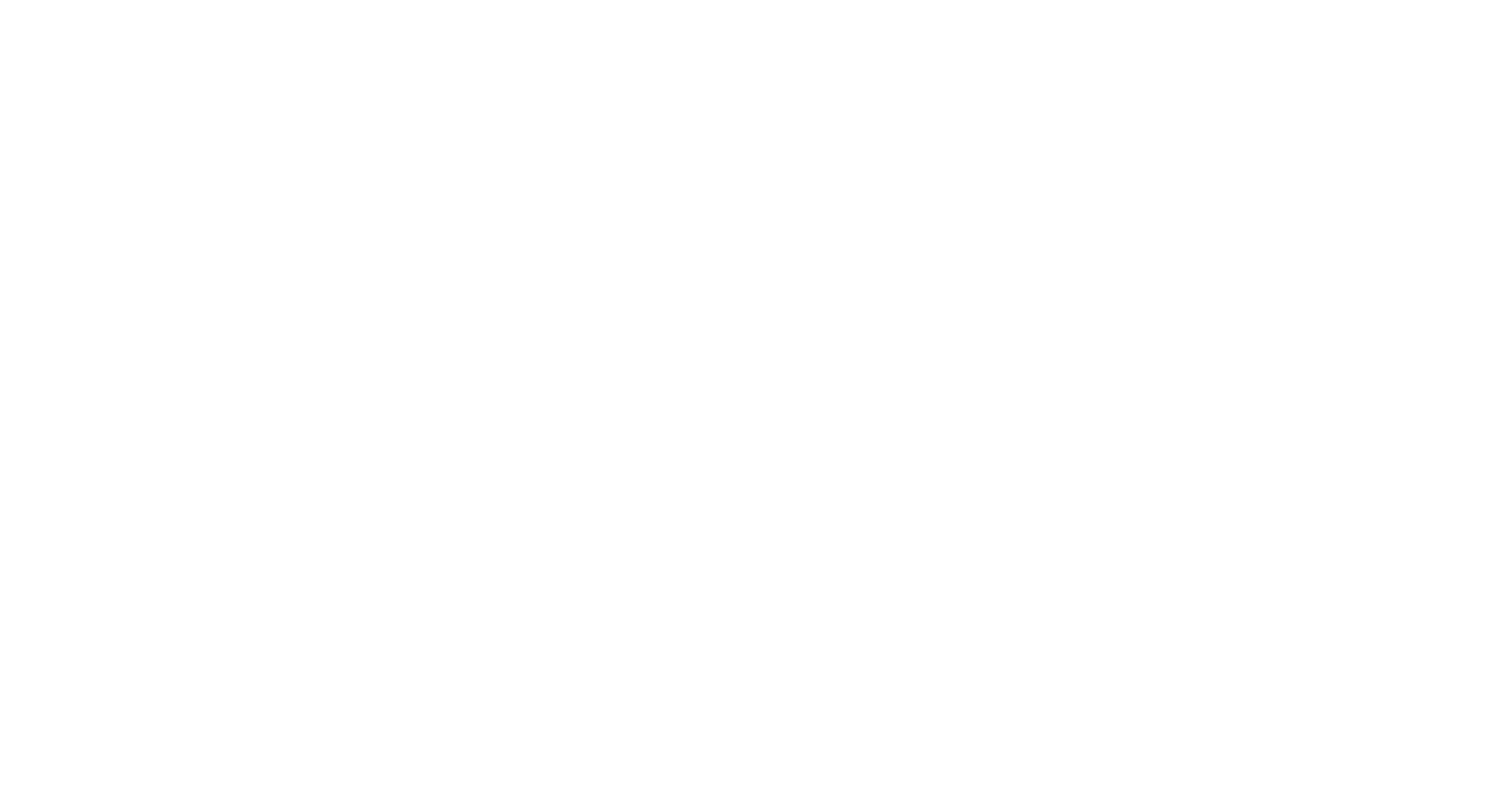
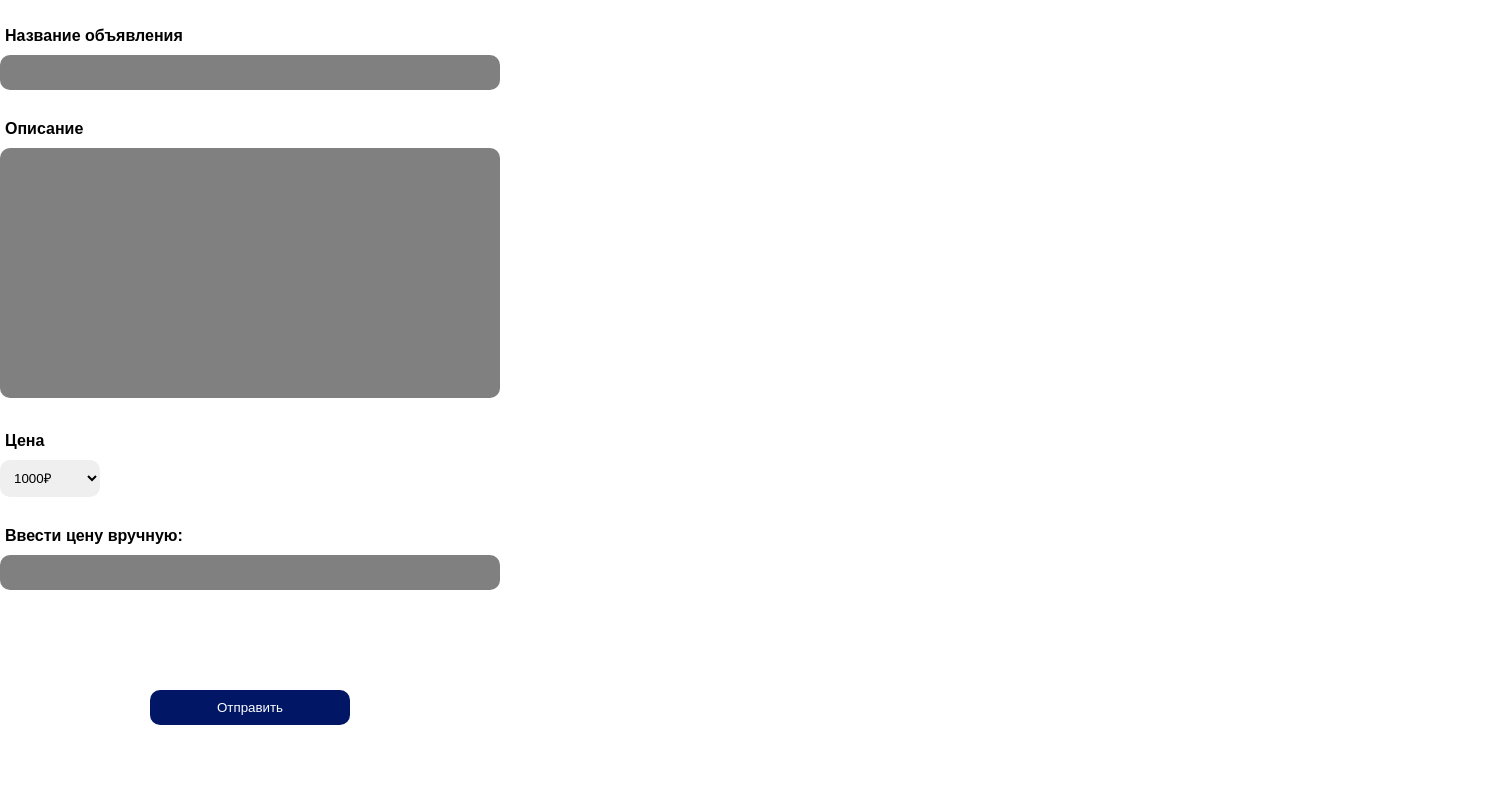
Before and after one commit to ShareefAbdullah/Demo-Avito, a React (Create React App) app: page /new-ad in a window 1280 px wide. Before the commit this address had no page. Shown: the part 500-1300 px from the top of the page, 1495 px wide, since content can reach past the window. Before the commit the page ends 800 px from the top, so only its background shows below. Built offline with nearby package versions, Linux system fonts and the light colour scheme.

Commit message:
Complete Demo-Avito Stage 1 - Lesson 7

```diff
--- a/src/components/App.jsx
+++ b/src/components/App.jsx
@@ -8,6 +8,7 @@ import { MessagesPage } from "../pages/MessagesPage";
 import { Layout } from "./Layout/Layout";
 //styles
 import styles from "./Content/content.module.css";
+import { NewAd } from "../pages/NewAd";
 
 function App() {
   return (
@@ -16,7 +17,7 @@ function App() {
         <Route index element={<Content />} />
 
         <Route
-          path="open-ad"
+          path="/open-ad"
           element={
             <div className="container">
               <OpenAdPage />
@@ -24,13 +25,14 @@ function App() {
           }
         />
         <Route
-          path="messages"
+          path="/messages"
           element={
             <div className="container">
               <MessagesPage />
             </div>
           }
         />
+        <Route path="/new-ad" element={<NewAd />} />
       </Route>
     </Routes>
   );
--- a/src/components/Content/SearchBar/SearchBar.jsx
+++ b/src/components/Content/SearchBar/SearchBar.jsx
@@ -2,13 +2,14 @@
 import React from "react";
 //components
 import { Button } from "../../Button/Button";
+import { Input } from "../../Input/Input";
 //styles
 import styles from "../content.module.css";
 
 export const SearchBar = () => {
   return (
     <div className={styles.search}>
-      <input type="text" placeholder="Поиск по объявлениям" />
+      <Input placeholder={"Поиск по объявлениям"} />
       <Button text="Найти" color="white" width="200px" />
     </div>
   );
--- a/src/components/Content/content.module.css
+++ b/src/components/Content/content.module.css
@@ -15,26 +15,6 @@
   width: 90%;
   display: flex;
   justify-content: space-between;
-}
-
-.search > input {
-  width: 75%;
-  margin: 0 auto;
-  padding: 0 15px;
-  border: none;
-  border-radius: 10px;
-  background-color: grey;
-  cursor: pointer;
-  color: white;
-}
-
-.search > input::-webkit-input-placeholder,
-.search > input::-moz-placeholder {
-  color: white;
-}
-
-.search > input:focus {
-  outline: none;
 }
 
 .services {
--- a/src/components/Header/Navigation.jsx
+++ b/src/components/Header/Navigation.jsx
@@ -25,7 +25,9 @@ export const Navigation = () => {
         <img src={avatar} alt="avatar" />
         <p>Lincode</p>
       </div>
-      <Button text="Разместить объявление" color="white" width="200px" />
+      <Link to="/new-ad">
+        <Button text="Разместить объявление" color="white" width="200px" />
+      </Link>
     </div>
   );
 };
--- a/src/components/Header/header.module.css
+++ b/src/components/Header/header.module.css
@@ -18,6 +18,10 @@
   align-items: center;
 }
 
+.navigation > a {
+  text-decoration: none;
+}
+
 .advert {
   color: white;
 }
--- /dev/null
+++ b/src/components/Input/Input.jsx
@@ -0,0 +1,37 @@
+//library
+import React from "react";
+//styles
+import styled from "styled-components";
+
+const StyledInput = styled.input`
+  width: ${(props) => props.width || "75%"};
+  margin: 0 auto;
+  padding: 10px 15px;
+  border: none;
+  border-radius: 10px;
+  background-color: grey;
+  cursor: pointer;
+  color: white;
+
+  &::placeholder {
+    color: white;
+  }
+
+  &:focus {
+    outline: none;
+  }
+
+  &::-webkit-outer-spin-button,
+  &::-webkit-inner-spin-button {
+    -webkit-appearance: none;
+    margin: 0;
+  }
+
+  &[type="number"] {
+    -moz-appearance: textfield;
+  }
+`;
+
+export const Input = ({ type = "text", placeholder, ...props }) => {
+  return <StyledInput type={type} placeholder={placeholder} {...props} />;
+};
--- /dev/null
+++ b/src/pages/NewAd.jsx
@@ -0,0 +1,53 @@
+//library
+import React from "react";
+//components
+import { Input } from "../components/Input/Input";
+import { Button } from "../components/Button/Button";
+//styles
+import styles from "./new-ad.module.css";
+
+export const NewAd = () => {
+  return (
+    <div className={styles.new_ad_container}>
+      <h1>Разместить объявление</h1>
+      <div className={styles.ad_title}>
+        <h4>Название объявления</h4>
+        <Input placeholder={""} width="500px" />
+      </div>
+      <div className={styles.ad_description}>
+        <h4>Описание</h4>
+        <textarea></textarea>
+      </div>
+      <div className={styles.ad_price}>
+        <h4>Цена</h4>
+        <select>
+          <option value="1000₽">1000₽</option>
+          <option value="2000₽">2000₽</option>
+          <option value="3000₽">3000₽</option>
+          <option value="4000₽">4000₽</option>
+          <option value="5000₽">5000₽</option>
+          <option value="6000₽">6000₽</option>
+          <option value="7000₽">7000₽</option>
+          <option value="8000₽">8000₽</option>
+          <option value="9000₽">9000₽</option>
+          <option value="10000₽">10.000₽</option>
+          <option value="11000₽">11.000₽</option>
+          <option value="12000₽">12.000₽</option>
+          <option value="13000₽">13.000₽</option>
+          <option value="14000₽">14.000₽</option>
+          <option value="15000₽">15.000₽</option>
+          <option value="16000₽">16.000₽</option>
+          <option value="17000₽">17.000₽</option>
+          <option value="18000₽">18.000₽</option>
+          <option value="19000₽">19.000₽</option>
+          <option value="20000₽">20.000₽</option>
+        </select>
+        <h4>Ввести цену вручную:</h4>
+        <Input type="number" width="500px" />
+      </div>
+      <div className={styles.ad_button}>
+        <Button text="Отправить" color="white" width="200px" />
+      </div>
+    </div>
+  );
+};
--- /dev/null
+++ b/src/pages/new-ad.module.css
@@ -0,0 +1,43 @@
+.new_ad_container {
+  width: 1320px;
+  margin: auto;
+}
+
+.new_ad_container > h1 {
+  margin: 40px 0;
+}
+
+.new_ad_container > div > h4 {
+  margin: 30px 0 10px 5px;
+}
+
+.ad_description > textarea {
+  width: 500px;
+  height: 250px;
+  resize: none;
+  border: none;
+  border-radius: 10px;
+  background-color: grey;
+  color: white;
+  padding: 10px;
+  cursor: pointer;
+}
+.ad_description > textarea:focus {
+  outline: none;
+}
+.ad_price > select {
+  border: none;
+  border-radius: 10px;
+  padding: 10px;
+  width: 100px;
+}
+
+.ad_button {
+  width: 500px;
+  margin: 50px 0;
+  padding-top: 50px;
+}
+
+.ad_button > button {
+  margin: auto;
+}
```
